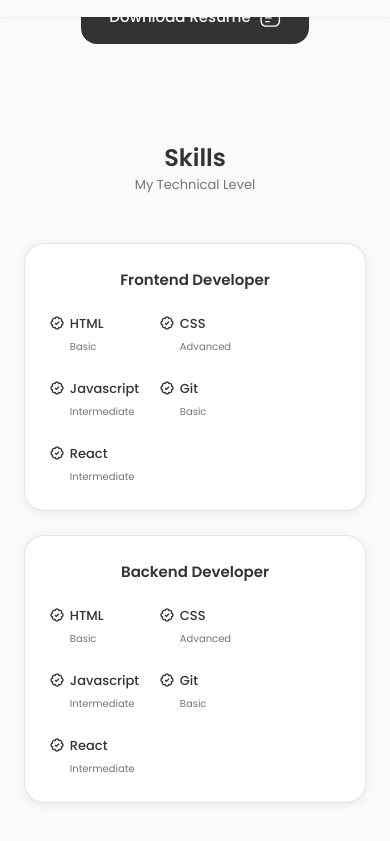
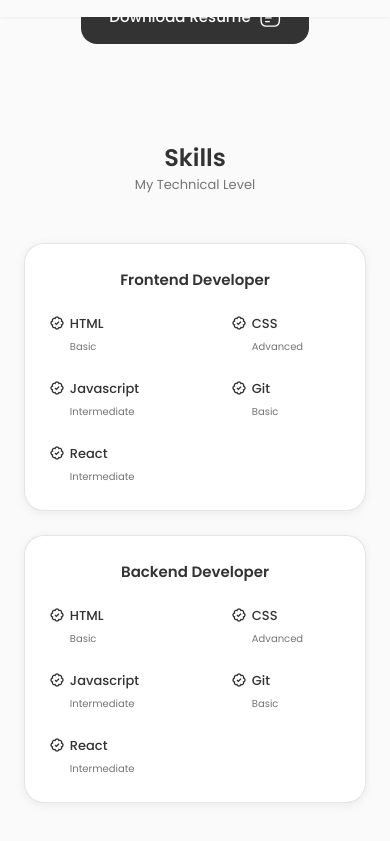
Before and after one commit to stephin007/portfolio_v2, a React (Create React App) app: page / in a window 390 px wide. Shown: the part 1671-2512 px from the top of the page. Built offline with nearby package versions, Linux system fonts and the light colour scheme.

Commit message:
edited the responsiveness of the skill cards

```diff
--- a/src/components/Skills/skills.css
+++ b/src/components/Skills/skills.css
@@ -71,7 +71,8 @@
 }
   @media screen and (max-width: 576px) {
     .skills__group{
-        justify-content: flex-start;
+        display: flex;
+        justify-content: space-between;
     }
     .skills__container{
         grid-template-columns: 1fr;
@@ -83,7 +84,10 @@
 
   /* For small devices */
   @media screen and (max-width: 320px) {
-
+    .skills__group{
+        display: flex;
+        justify-content:center;
+    }
     .skills__box{
         column-gap: 1.25rem;
     }
```
